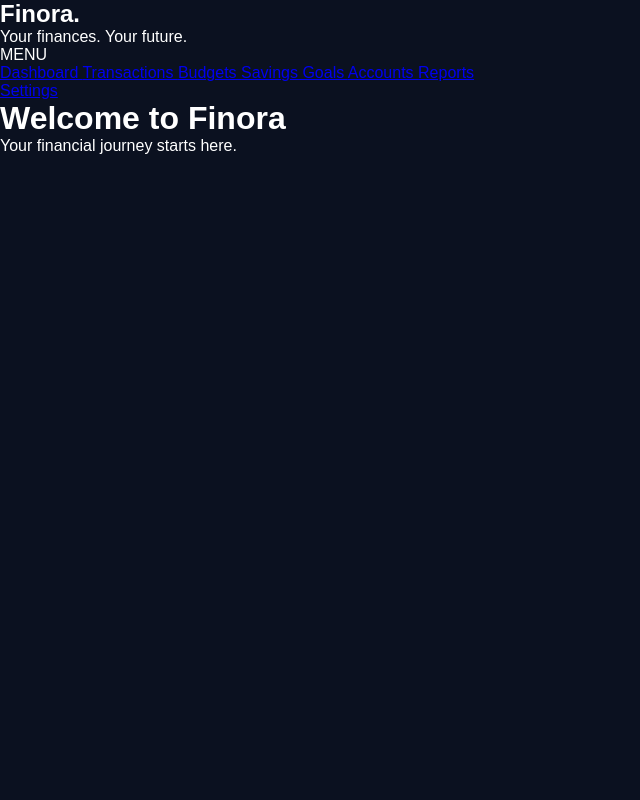
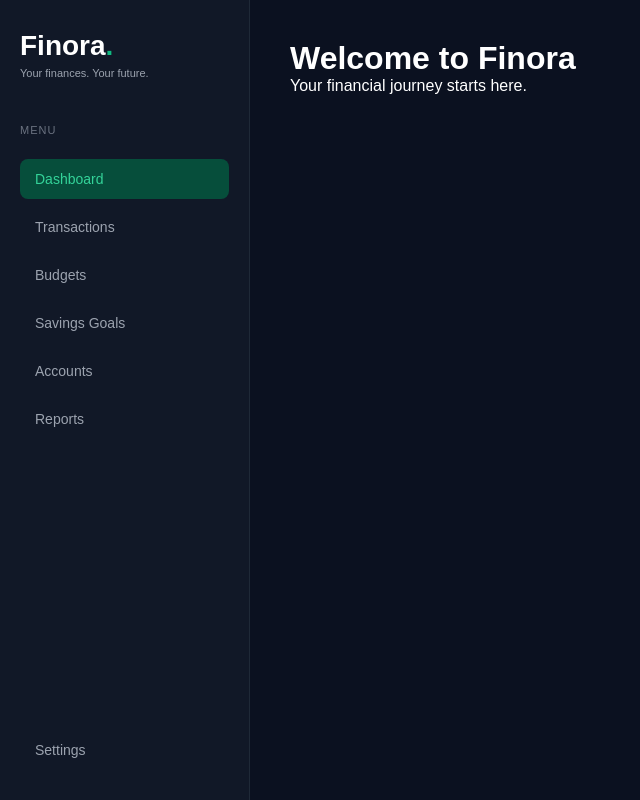
Before and after one commit to sammysacci22-hue/Finora, a Python web app: template app/templates/index.html in a window 1280 px wide. Shown: the whole page, without its empty margins (0-640 px from the left). Run offline with Jinja, Linux system fonts and the light colour scheme; the template is opened without the code that fills it, so the values that code supplies are empty.

Commit message:
Style Finora navigation sidebar

```diff
--- a/app/static/css/style.css
+++ b/app/static/css/style.css
@@ -13,3 +13,108 @@ body {
     background-color: #0b1120;
     color: #ffffff;
 }
+
+
+/* =================================
+   DASHBOARD LAYOUT
+================================= */
+
+.dashboard-container {
+    display: flex;
+    min-height: 100vh;
+}
+
+
+/* =================================
+   SIDEBAR
+================================= */
+
+.sidebar {
+    width: 250px;
+    background-color: #111827;
+    padding: 30px 20px;
+    display: flex;
+    flex-direction: column;
+    border-right: 1px solid #1f2937;
+}
+
+
+/* LOGO */
+
+.logo {
+    margin-bottom: 45px;
+}
+
+.logo h2 {
+    font-size: 28px;
+    color: #ffffff;
+}
+
+.logo span {
+    color: #10b981;
+}
+
+.logo p {
+    font-size: 11px;
+    color: #9ca3af;
+    margin-top: 5px;
+}
+
+
+/* NAVIGATION */
+
+.nav-heading {
+    font-size: 11px;
+    color: #6b7280;
+    margin-bottom: 15px;
+    letter-spacing: 1px;
+}
+
+.sidebar-nav {
+    display: flex;
+    flex-direction: column;
+    gap: 8px;
+}
+
+.nav-link {
+    display: block;
+    text-decoration: none;
+    color: #9ca3af;
+    padding: 12px 15px;
+    border-radius: 8px;
+    font-size: 14px;
+    transition: 0.3s;
+}
+
+
+/* HOVER EFFECT */
+
+.nav-link:hover {
+    background-color: #1f2937;
+    color: #ffffff;
+}
+
+
+/* ACTIVE LINK */
+
+.nav-link.active {
+    background-color: #064e3b;
+    color: #34d399;
+}
+
+
+/* SIDEBAR BOTTOM */
+
+.sidebar-bottom {
+    margin-top: auto;
+}
+
+
+/* =================================
+   MAIN CONTENT
+================================= */
+
+.main-content {
+    flex: 1;
+    padding: 40px;
+}
```
